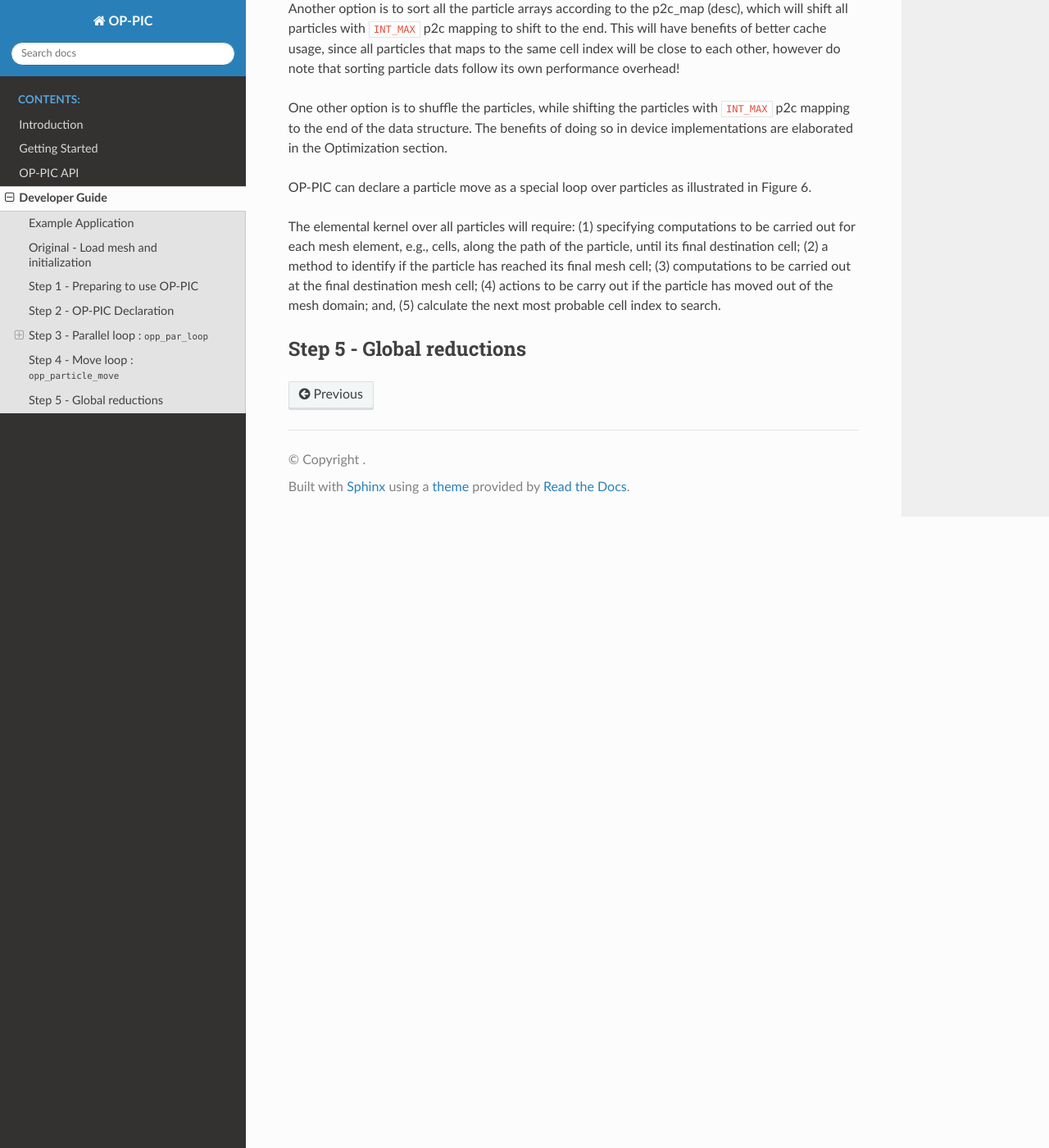
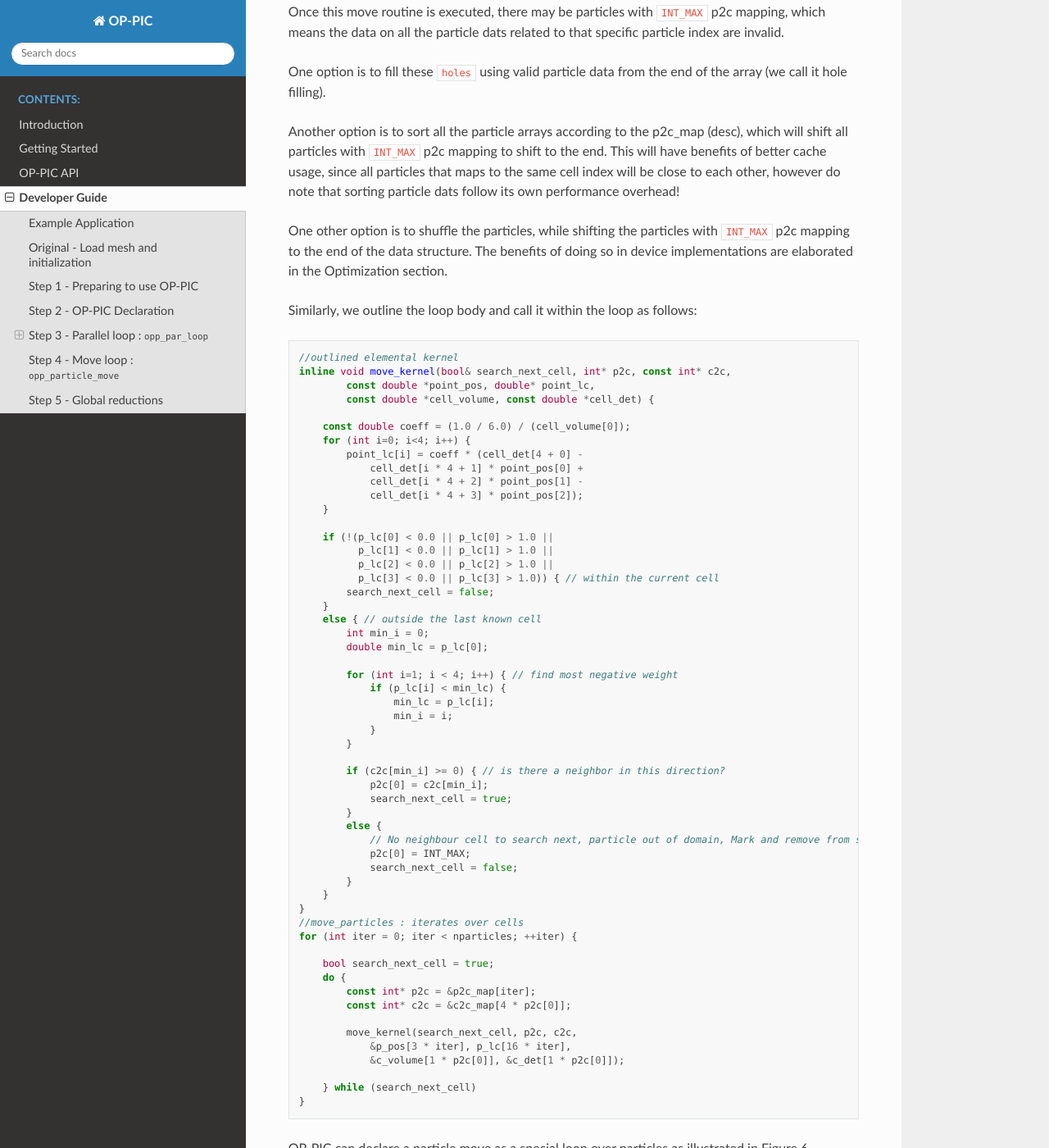
Before and after one commit to ZamanLantra/git_docs_test, a Sphinx documentation site: the page built from doc/developer_guide.rst, in a window 1280 px wide and 1400 px high, scrolled down 11421 px. Shown: the whole window at 82% size. Built offline with Sphinx 7.4.7 and the Read the Docs theme 2.0.0, drawn with Linux system fonts in a browser that asks for light colours; pages that are not in the unit, such as notebooks, are missing from menus; some of the changed text lies outside the part shown.

Commit message:
Update developer_guide.rst

```diff
--- a/doc/developer_guide.rst
+++ b/doc/developer_guide.rst
@@ -457,21 +457,21 @@ It loop over each particle and “track” its movement from cell to cell by com
 This entails an inner loop per particle which will terminate when the final destination cell is reached.
 
 .. image:: image_multi_hop.png
-   :height: 100px
+   :height: 250px
 
 To explain this, we use the FemPIC particle move routine.
 
 .. code-block:: c++
 
-    //deposit_charge_on_nodes : iterates over cells
+    //move_particles : iterates over cells
     for (int iter = 0; iter < nparticles; ++iter) {
 
         bool search_next_cell = true;
         do {
             const int p2c = p2c_map[iter];
-            const int c2c = c2c_map[iter];
+            const int c2c = c2c_map[4 * p2c];
 
-            const double coeff = (1.0 / 6.0) / (cell_volume[1 * p2c]);
+            const double coeff = (1.0 / 6.0) / (c_volume[1 * p2c]);
             for (int i=0; i<4; i++) {
                 p_lc[4 * iter + i] = coeff * (c_det[16 * p2c + i * 4 + 0] -
                     c_det[16 * p2c + i * 4 + 1] * p_pos[3 * iter + 0] +
@@ -519,6 +519,65 @@ This will have benefits of better cache usage, since all particles that maps to
 One other option is to shuffle the particles, while shifting the particles with ``INT_MAX`` p2c mapping to the end of the data structure.
 The benefits of doing so in device implementations are elaborated in the Optimization section.
 
+Similarly, we outline the loop body and call it within the loop as follows:
+
+.. code-block:: c++
+
+    //outlined elemental kernel
+    inline void move_kernel(bool& search_next_cell, int* p2c, const int* c2c,
+            const double *point_pos, double* point_lc,
+            const double *cell_volume, const double *cell_det) {
+
+        const double coeff = (1.0 / 6.0) / (cell_volume[0]);
+        for (int i=0; i<4; i++) {
+            point_lc[i] = coeff * (cell_det[4 + 0] -
+                cell_det[i * 4 + 1] * point_pos[0] +
+                cell_det[i * 4 + 2] * point_pos[1] -
+                cell_det[i * 4 + 3] * point_pos[2]);
+        }
+
+        if (!(p_lc[0] < 0.0 || p_lc[0] > 1.0 ||
+              p_lc[1] < 0.0 || p_lc[1] > 1.0 ||
+              p_lc[2] < 0.0 || p_lc[2] > 1.0 ||
+              p_lc[3] < 0.0 || p_lc[3] > 1.0)) { // within the current cell
+            search_next_cell = false;
+        }
+        else { // outside the last known cell
+            int min_i = 0;
+            double min_lc = p_lc[0];
+
+            for (int i=1; i < 4; i++) { // find most negative weight
+                if (p_lc[i] < min_lc) {
+                    min_lc = p_lc[i];
+                    min_i = i;
+                }
+            }
+
+            if (c2c[min_i] >= 0) { // is there a neighbor in this direction?
+                p2c[0] = c2c[min_i];
+                search_next_cell = true;
+            }
+            else {
+                // No neighbour cell to search next, particle out of domain, Mark and remove from simulation!!!
+                p2c[0] = INT_MAX;
+                search_next_cell = false;
+            }
+        }
+    }
+    //move_particles : iterates over cells
+    for (int iter = 0; iter < nparticles; ++iter) {
+
+        bool search_next_cell = true;
+        do {
+            const int* p2c = &p2c_map[iter];
+            const int* c2c = &c2c_map[4 * p2c[0]];
+
+            move_kernel(search_next_cell, p2c, c2c,
+                &p_pos[3 * iter], p_lc[16 * iter],
+                &c_volume[1 * p2c[0]], &c_det[1 * p2c[0]]);
+
+        } while (search_next_cell)
+    }
 
 
 
```
